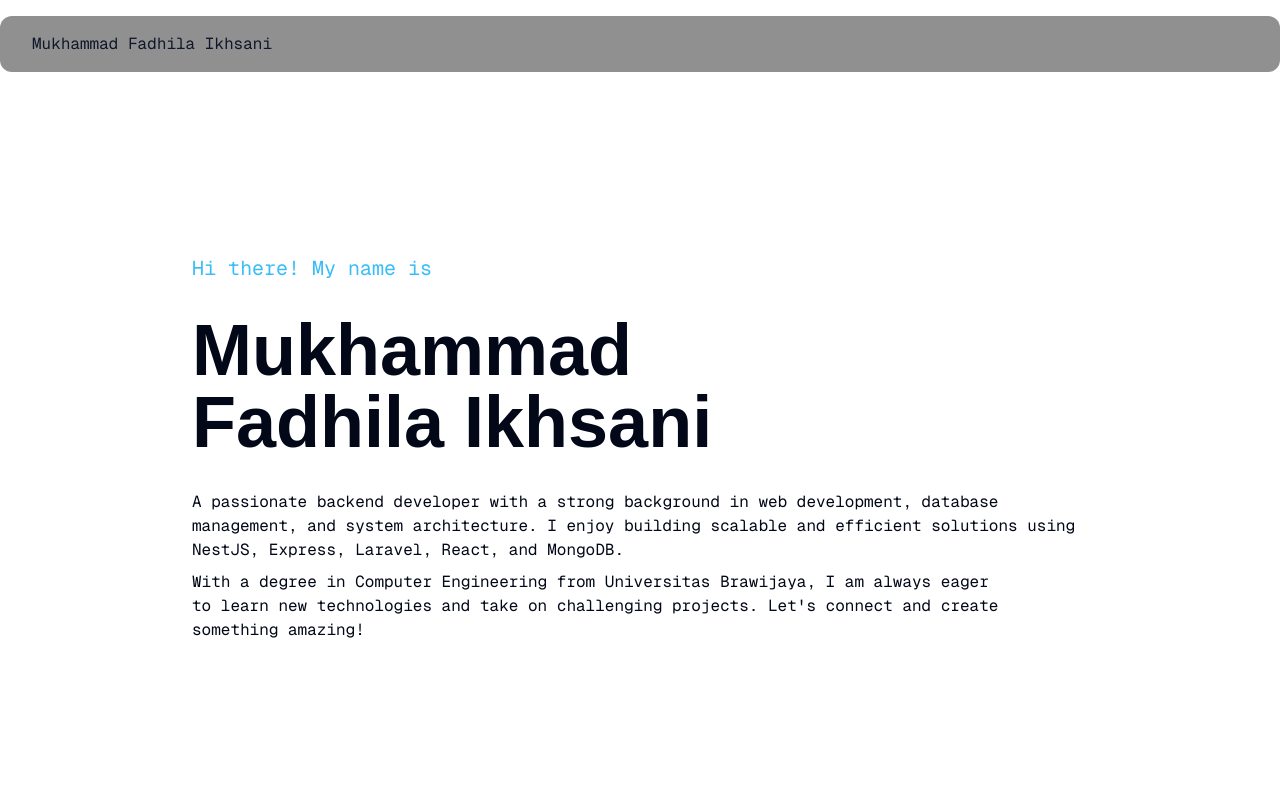
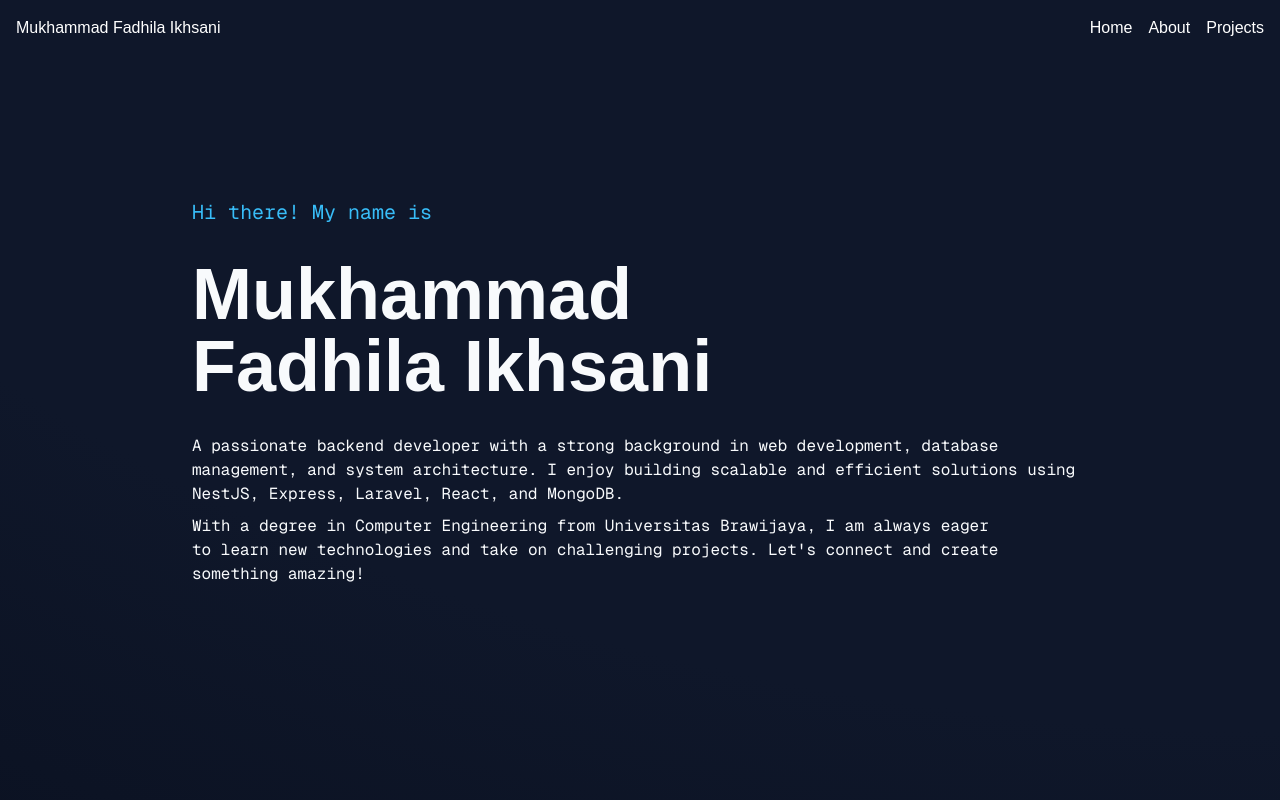
Before and after one commit to m-fadil/next-portofolio, a Next.js app: page / in a window 1280 px wide. Shown: the top 800 px of the page. Built offline with nearby package versions, Linux system fonts and the light colour scheme.

Commit message:
refactor: Mengintegrasikan komponen Navbar dan Background ke dalam layout utama

```diff
--- a/src/app/layout.tsx
+++ b/src/app/layout.tsx
@@ -2,6 +2,13 @@ import type { Metadata } from "next";
 import { Geist, Geist_Mono } from "next/font/google";
 import "./globals.css";
 import { cn } from "@/lib/utils";
+import { Navbar } from "@/components/navbar";
+import { Background } from "@/components/background";
+
+export const metadata: Metadata = {
+  title: "My Portfolio",
+  description: "Welcome to my portfolio. Here you'll find a showcase of my projects, skills, and experiences. Dive in to learn more about my work and what I can offer.",
+};
 
 const geistSans = Geist({
   variable: "--font-geist-sans",
@@ -13,31 +20,19 @@ const geistMono = Geist_Mono({
   subsets: ["latin"],
 });
 
-export const metadata: Metadata = {
-  title: "Create Next App",
-  description: "Generated by create next app",
-};
-
 export default function RootLayout({
   children,
 }: Readonly<{
   children: React.ReactNode;
 }>) {
-  const cnBgGradient = "bg-[radial-gradient(ellipse_at_top_right,_var(--tw-gradient-stops))] from-[#1e293b] via-[#020617] to-[#09090b]";
-
   return (
-    <html lang="en">
-      <body className={`${geistSans.variable} ${geistMono.variable}`}>
-        <header className="sticky max-w-7xl top-4 mx-auto z-10 p-4 rounded-xl backdrop-blur-md w-full bg-zinc-950/45 text-primary">
-          <div className="flex items-center justify-between mx-4 font-[family-name:var(--font-geist-mono)]">
-            <p>Mukhammad Fadhila Ikhsani</p>
-          </div>
-        </header>
-        <main className="min-h-screen max-w-4xl w-full mx-auto">
-          {children}
-        </main>
-        <footer></footer>
-      </body>
-    </html>
-  );
+		<html lang="en">
+			<body className={cn("relative text-primary-foreground", geistSans.variable, geistMono.variable)}>
+        <Background />
+				<Navbar />
+				<main className="min-h-screen max-w-4xl w-full mx-auto">{children}</main>
+				<footer></footer>
+			</body>
+		</html>
+	);
 }
```
